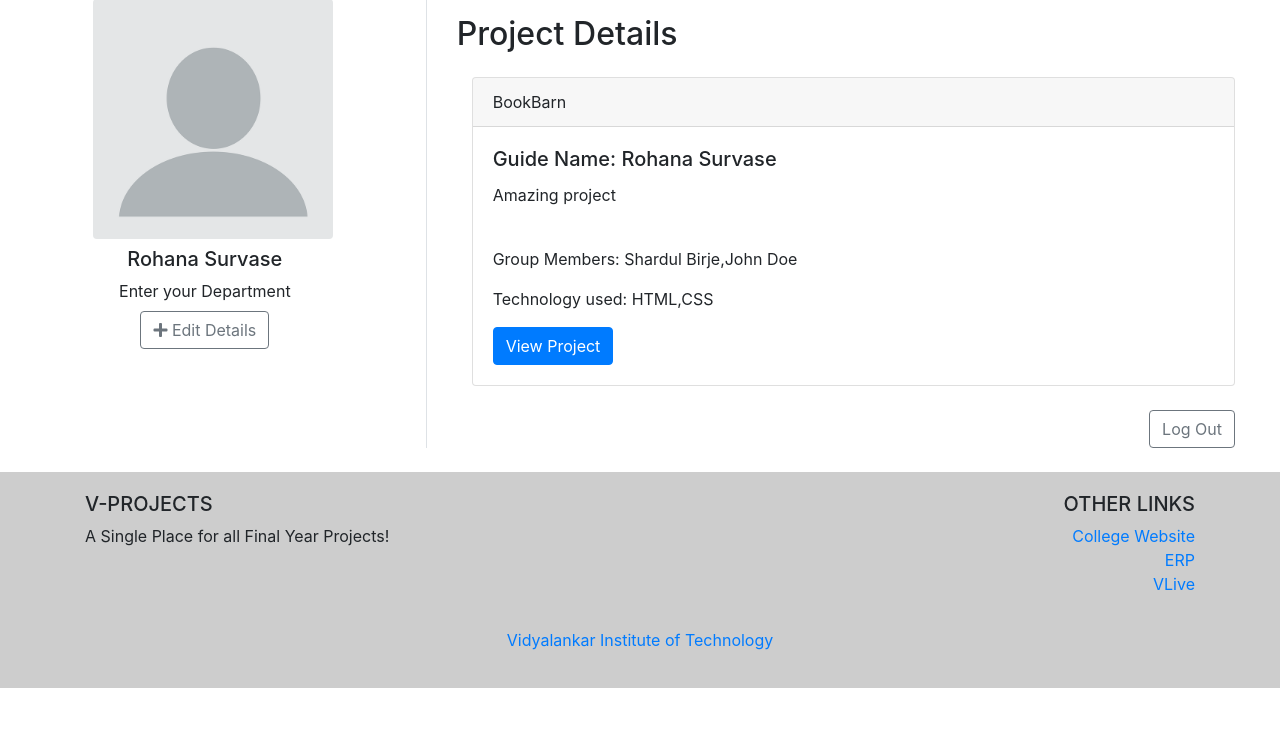
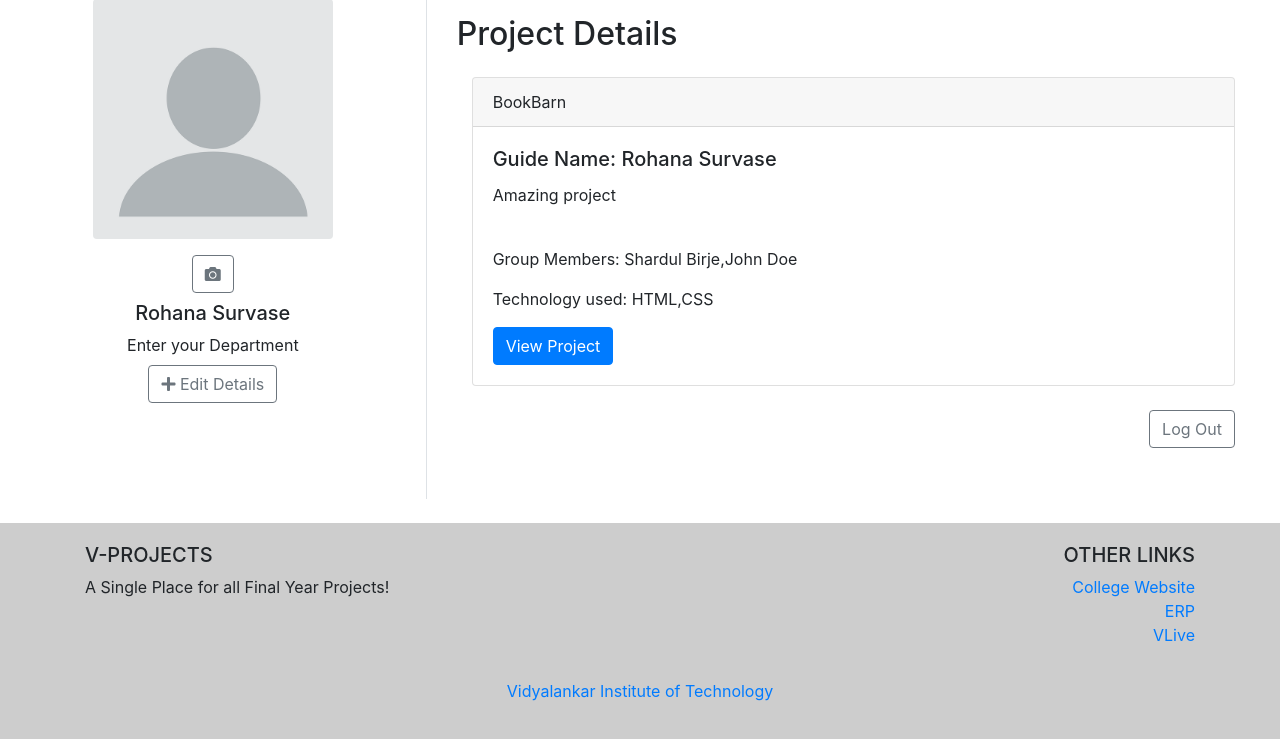
Before and after one commit to rohanasurvase/VIT_Internship, a PHP site: page /account.php?userid=g11 in a window 1280 px wide. Shown: the part 82-821 px from the top of the page. Before the commit the page ends 770 px from the top, so only its background shows below. Run offline with PHP 8.4, Linux system fonts and the light colour scheme; a user stored in the database is signed in; data comes from the database, SQL or seed files in the repository; some libraries are stand-ins or nearby versions.

Commit message:
Profile Image upload

```diff
--- a/PHP/footer.php
+++ b/PHP/footer.php
@@ -28,10 +28,10 @@
 					</div>
 					<!-- Grid column -->
 				    <!-- Grid column -->
-				    <div class="col-md-6 mb-md-0 mb-3">
+				    <div class="col-md-6 col-12 mb-md-0 mb-3">
 				        <!-- Links -->
-				        <h5 class="text-uppercase text-right">Other Links</h5>
-				        <ul class="list-unstyled text-right">
+				        <h5 class="text-uppercase text-md-right text-denter">Other Links</h5>
+				        <ul class="list-unstyled text-md-right text-center">
 							<li>
 								<a href="https://www.vit.edu.in" target="_blank">College Website</a>
 							</li>
--- a/account.php
+++ b/account.php
@@ -80,6 +80,7 @@
                     </button>
                 </div>
                 <div class="modal-body">
+                    <p style="color:red">Items marked <b>*</b> cannot be updated once inserted</p>
                     <form method="POST" action="">
                         <div class="row">
 
@@ -114,30 +115,41 @@
                             </div>
                         </div> -->
                         <div class="form-group">
-                            <label for="profile-branch" class="col-form-label">Department</label>
-                            <input type="text" class="form-control" id="profile-branch" placeholder="Enter Department code" name="department" data-toggle="tooltip" data-placement="right" title="eg-INFT/CMPN" value="<?php
-                                if(isset($userDetails["department"])){
-                                    echo $userDetails["department"];
+
+                            <?php
+                                $department='';
+                                $readonly="";
+                                if(!is_null($userDetails["department"])){
+                                    $department=$userDetails["department"];
+                                    $readonly="readonly";
                                 }else{
-                                    echo "";
+                                    $department='';
+                                    $readonly="";
                                 }
-                            ?>">
+                                echo'
+                                <label for="profile-branch" class="col-form-label">Department <span style="color:red">*</span></label>
+                                <input type="text" class="form-control" id="profile-branch" placeholder="Enter Department code" name="department" data-toggle="tooltip" data-placement="right" title="eg-INFT/CMPN" value="'.$department.'" '.$readonly.'>';
+                             ?>
+
                         </div>
 
                         <?php
                             $division='';
-                            if(isset($studentDetails["division"])){
+                            $readonly="";
+                            if(isset($studentDetails["division"]) && $studentDetails["division"]!=0){
+                                $readonly="readonly";
                                 $division=$studentDetails["division"];
                             }else{
                                 $division="";
+                                $readonly="";
                             }
                             if($userDetails["type"]==="student"){
                                 echo'<div class="form-group">
-                                <label for="profile-division" class="col-form-label">Division</label>
-                                <input type="text" class="form-control" id="profile-division" placeholder="Enter Division" name="division" data-toggle="tooltip" data-placement="right" title="eg-1/2" value="'.$division.'">
+                                <label for="profile-division" class="col-form-label">Division <span style="color:red">*</span></label>
+                                <input type="text" class="form-control" id="profile-division" placeholder="Enter Division" name="division" data-toggle="tooltip" data-placement="right" title="eg-1/2" value="'.$division.'"'.$readonly.'>
                                 </div>
                                 ';
-                            }else{
+                            }else if($userDetails["type"]==="guide"){
                                 $guideCodeRow='';
                                 $SelectGuideCode="SELECT `guide_code` FROM `guide` WHERE `guide_id`='". $userID ."'";
                                 $GuideCodeResult=mysqli_query($connection,$SelectGuideCode);
@@ -298,8 +310,8 @@
                     <label for="project-desc" class="col-form-label">Project Description</label>
                     <textarea class="form-control" id="project-desc" name="project-desc"
                      required><?php
-                        if(isset($projectDetails['technologies'])){
-                            echo $projectDetails['technologies'];
+                        if(isset($projectDetails['project_desc'])){
+                            echo $projectDetails['project_desc'];
                         }else{
                             echo('');
                         }?>
@@ -321,16 +333,17 @@
 
 	<div class="container-fluid account-section mt-3">
         <div class="row my-4">
-	        <div class="col-lg-4 border-right border-default">
-                <div class="container">
+	        <div class="col-lg-4 col-12 border-right border-default">
+                <div class="container text-center">
                     <img src="<?php
                        echo $userDetails['image'];
                     ?>" alt="Profile" class="img-fluid rounded d-block mx-auto" style="height: 30vh; position:relative;">
-                    <!-- Tablet Updates needed -->
+                    <button class="btn btn-outline-secondary mt-3" data-toggle="modal" data-target="#profileModal"><i class="fas fa-camera"></i></button>
+
                     <div class="profile-details my-2 container mx-auto" style="padding-bottom: 5em;">
                         <div class="d-flex justify-content-center">
 
-                            <div class="text-center pr-lg-3 pl-lg-0 pl-5">
+                            <div class="text-center">
                                 <h5><?php
                                     echo $userDetails['username']; //19101A2001
                                 ?></h5>
@@ -363,12 +376,42 @@
                     </div>
                 </div>
            </div>
-           <div class="col-md-8">
+           <!-- Upload Image  -->
+           <div class="modal fade" id="profileModal" tabindex="-1" role="dialog">
+               <div class="modal-dialog modal-dialog-centered modal-lg" role="document">
+                   <div class="modal-content">
+                       <div class="modal-header">
+                           <h5 class="modal-title">Change Profile Image</h5>
+                           <button type="button" class="close" data-dismiss="modal" aria-label="Close">
+                             <span aria-hidden="true">&times;</span>
+                           </button>
+                       </div>
+                       <div class="modal-body">
+                           <p style="color:red">Note: Select a square image</p>
+                           <form method="post" enctype="multipart/form-data" class="d-flex justify-content-stretch w-100">
+                               <div class="input-group mb-3">
+                                   <div class="custom-file">
+                                       <input type="file" name='file' class="custom-file-input" id="profileInput" onchange="displayImage()">
+                                       <label class="custom-file-label" for="profileInput">Choose Image</label>
+                                   </div>
+                                   <div class="input-group-append">
+                                       <button type="submit" class="btn input-group-text" name="profile-submit" id="profile-submit">Upload</button>
+                                   </div>
+                               </div>
+                           </form>
+                           <div id="display_image_name">
+
+                           </div>
+                       </div>
+                   </div>
+               </div>
+           </div>
+           <div class="col-lg-8">
                <div class="container">
                    <!-- <h2>Account Details</h2>  -->
 
                    <div class="projects">
-                        <div class="d-flex justify-content-between align-items-center py-3">
+                        <div class="d-lg-flex justify-content-between align-items-center py-3">
                             <h2>Project Details</h2>
 
                         </div>
@@ -486,7 +529,7 @@
     <?php
         require('./PHP/footer.php')
     ?>
-
+    <script src="./JS/project_script.js"></script>
     <script>
         let count=document.getElementById('member-count');
         count.addEventListener('input', ()=>{
@@ -539,11 +582,10 @@
     ?>
 </body>
 </html>
-
-<!-- For Profile Details -->
+<!-- Profile Image -->
 <?php
-    if (isset($_POST['details-submit'])) {
-            /*$file=$_FILES['file'];
+if (isset($_POST["profile-submit"])) {
+    $file=$_FILES['file'];
     // File Name
     $fileName=$_FILES['file']['name'];
     // File temporary Name
@@ -563,24 +605,30 @@
     if(in_array($fileActualExt,$allowed)){
         //If no error in file upload
         if($fileError === 0){
-                    // FileSize less than 15 MB
+            // FileSize less than 10 MB
             if($fileSize < 10000000){
                 //Creates unique ID based on the current microseconds
-                        $fileNameNew = uniqid('',true).'.'.$fileActualExt;
+                $fileNameNew = 'profile'.'.'.$fileActualExt;
                 $target_dir = "Uploads/".$_SESSION['user_id']."/".$fileNameNew;
+                $insertDocument="UPDATE `user_info` SET `image`='./".$target_dir."' WHERE `user_id`='".$userID."'";
+                $del='';
+                if (mysqli_query($connection, $insertDocument)) {
+                    if(file_exists('./Uploads/'.$_SESSION['user_id'].'/profile.png')){
+                        $del=unlink('./Uploads/'.$_SESSION['user_id'].'/profile.png');
+                    }else if (file_exists('./Uploads/'.$_SESSION['user_id'].'/profile.jpg')) {
+                        $del=unlink('./Uploads/'.$_SESSION['user_id'].'/profile.jpg');
+                    }else if (file_exists('./Uploads/'.$_SESSION['user_id'].'/profile.jpeg')){
+                        $del=unlink('./Uploads/'.$_SESSION['user_id'].'/profile.jpeg');
+                    }
                     move_uploaded_file($fileTemp, $target_dir);
-                        $insertDocument="UPDATE `user_info` SET `image`='./". $target_dir ."'";
-                        if (mysqli_query($connection, $insertDocument)) {
-                          echo "New record created successfully";
-                        } else {
-                          echo "Error in updating file record";
-                        }
-
                     echo
                     "<script>
                     document.getElementById('success-text').innerText='The File was successfully uploaded!';
                     $('#success-modal').modal()</script>
                     ";
+                } else {
+                  echo "Error in updating file record";
+                }
 
             }
 
@@ -608,7 +656,16 @@
                 $("#error-modal").modal()
             </script>
         ';
-            }*/
+    }
+}
+
+
+
+ ?>
+<!-- For Profile Details -->
+<?php
+    if (isset($_POST['details-submit'])) {
+
         $firstName = $_POST['first-name'];
         $lastName=$_POST['last-name'];
         $name=$firstName.' '.$lastName;
@@ -663,20 +720,15 @@
         if(mysqli_num_rows($guideResult) > 0){
             $guideRow = mysqli_fetch_assoc($guideResult);
             //echo $count;
-
-            //print_r($guideRow);
             // Only One Member
             if($count==1){
-                //Selects Email of member
+                //Selects ID of member based on email
                 $memberCheck="SELECT `user_id` FROM `user_info` WHERE `email`='". $member1 ."'";
                 $memberResult = mysqli_query($connection, $memberCheck);
                 if(mysqli_num_rows($memberResult) > 0){
                      $memberRow = mysqli_fetch_array($memberResult, MYSQLI_NUM);
                     //$memberRow = mysqli_fetch_assoc($memberResult);
                     array_push($value,$memberRow[0]);
-                    // print_r($value);
-                    //$value=$memberRow;
-                    // $updateStudent="UPDATE TABLE `student` SET `guide_id`=";
                 }else{
                     echo"Member Account doesn't exist";
                 }
@@ -821,7 +873,7 @@
             //If student and group table is successfully updated
             $ProjectChecker="SELECT  `project_id` FROM `project` WHERE `group_id`='". $newGroupId ."'";
             $ProjectCheckerresult = mysqli_query($connection, $ProjectChecker);
-            //Update in morning (INSERT and UPDATE to PROJECT)
+            //Update Project
             if(mysqli_num_rows($ProjectCheckerresult) > 0){
                 $row = mysqli_fetch_assoc($ProjectCheckerresult);
                 $projectUpdate="UPDATE TABLE `project` SET `project_name`='". $projectName ."', `project_desc`='". $projectDesc ."', `project_link`='". $projectLink ."', `technologies`='". $technologies ."' WHERE project_id='". $row['project_id'] ."'";
@@ -912,16 +964,5 @@
             echo "Error updating record:";
         }
 
-
-
-        /*
-        if(is_null($studentDetails["group_id"])){
-
-            $groupId=
-            $insertGroup="INSERT INTO `group_details`(`group_id`, `group_member_count`, `group_member_ids`, `group_member_names`, `guide_id`, `project_id`) VALUES ()";
-        }*/
-
-
-        // $studentQuery="UPDATE `student` SET ``"
     }
 ?>
--- a/project.php
+++ b/project.php
@@ -650,7 +650,7 @@
 <?php
 	if (isset($_POST['DeleteFile'])) {
 		$updateProject="UPDATE `project` SET `blackbook_link`=NULL WHERE `project_id`='". $projectID ."'";
-		if(file_exists('./Uploads/'.$_SESSION['user_id'].'/research.pdf')){
+		if(file_exists('./Uploads/'.$_SESSION['user_id'].'/report.pdf')){
 			$del=unlink('./Uploads/'.$_SESSION['user_id'].'/report.pdf');
 			if($del=="true"){
 				if (!mysqli_query($connection, $updateProject)) {
@@ -841,8 +841,8 @@
  <?php
 	if (isset($_POST['DeleteVidea'])) {
 		$updateProject="UPDATE `project` SET `videa_link`=NULL WHERE `project_id`='". $projectID ."'";
-		if(file_exists('./Uploads/'.$_SESSION['user_id'].'/research.pdf')){
-			$del=unlink('./Uploads/'.$_SESSION['user_id'].'/videa.pptx');
+		if(file_exists('./Uploads/'.$_SESSION['user_id'].'/videa.pdf')){
+			$del=unlink('./Uploads/'.$_SESSION['user_id'].'/videa.pdf');
 			if($del=="true"){
 				if (!mysqli_query($connection, $updateProject)) {
 					echo"Update Failed";
```
Also changed, not shown: JS/project_script.js (+10 -0 lines), SearchStyle.css (deleted, +0 -8 lines), Uploads/s12/profile.png (added). Lines whose indentation alone changed are shown as unchanged.
